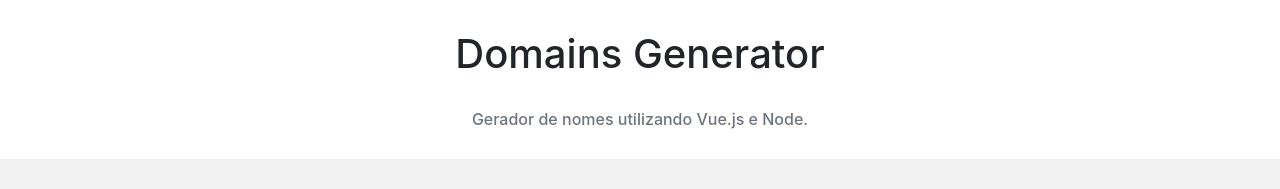
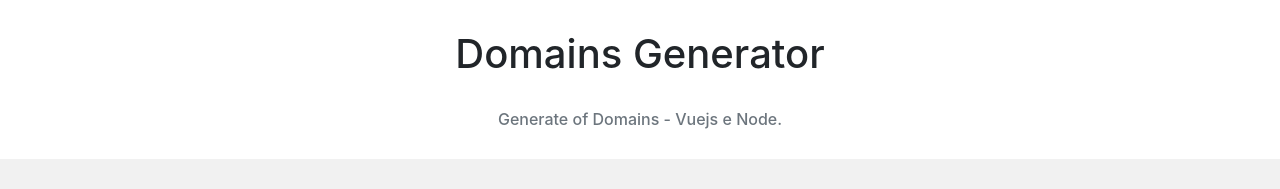
Before and after one commit to carlosync/fullstack_vue, a Vue app: page / in a window 1280 px wide. Shown: the top 189 px of the page. Built offline with nearby package versions, Linux system fonts and the light colour scheme.

Commit message:
Atualizando nome da página inicial
Atualizando nome da home.

```diff
--- a/src/App.vue
+++ b/src/App.vue
@@ -3,7 +3,7 @@
     <div id="slogan" class="text-center">
       <h1>Domains Generator</h1>
       <br/>
-      <h6 class="text-secondary">Gerador de nomes utilizando Vue.js e Node.</h6>
+      <h6 class="text-secondary">Generate of Domains - Vuejs e Node.</h6>
     </div>
 
     <div id="main">
```
